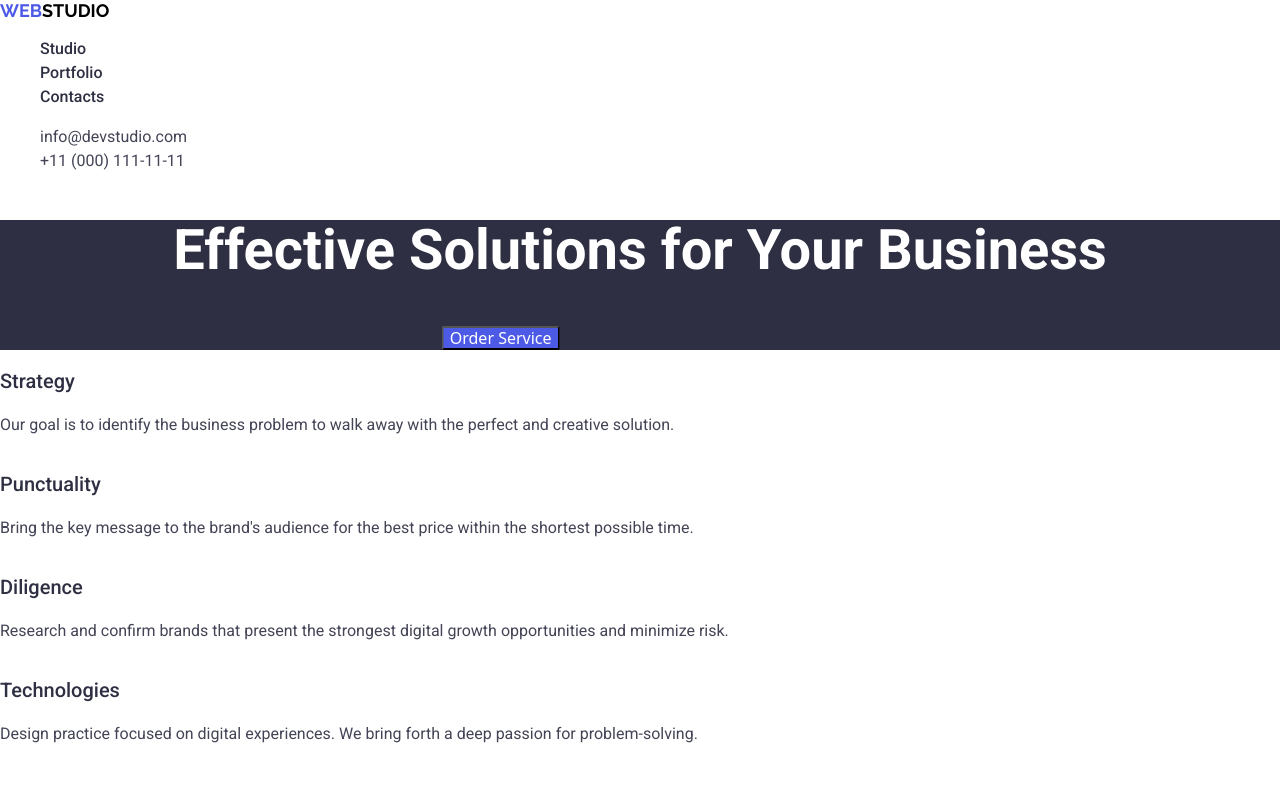
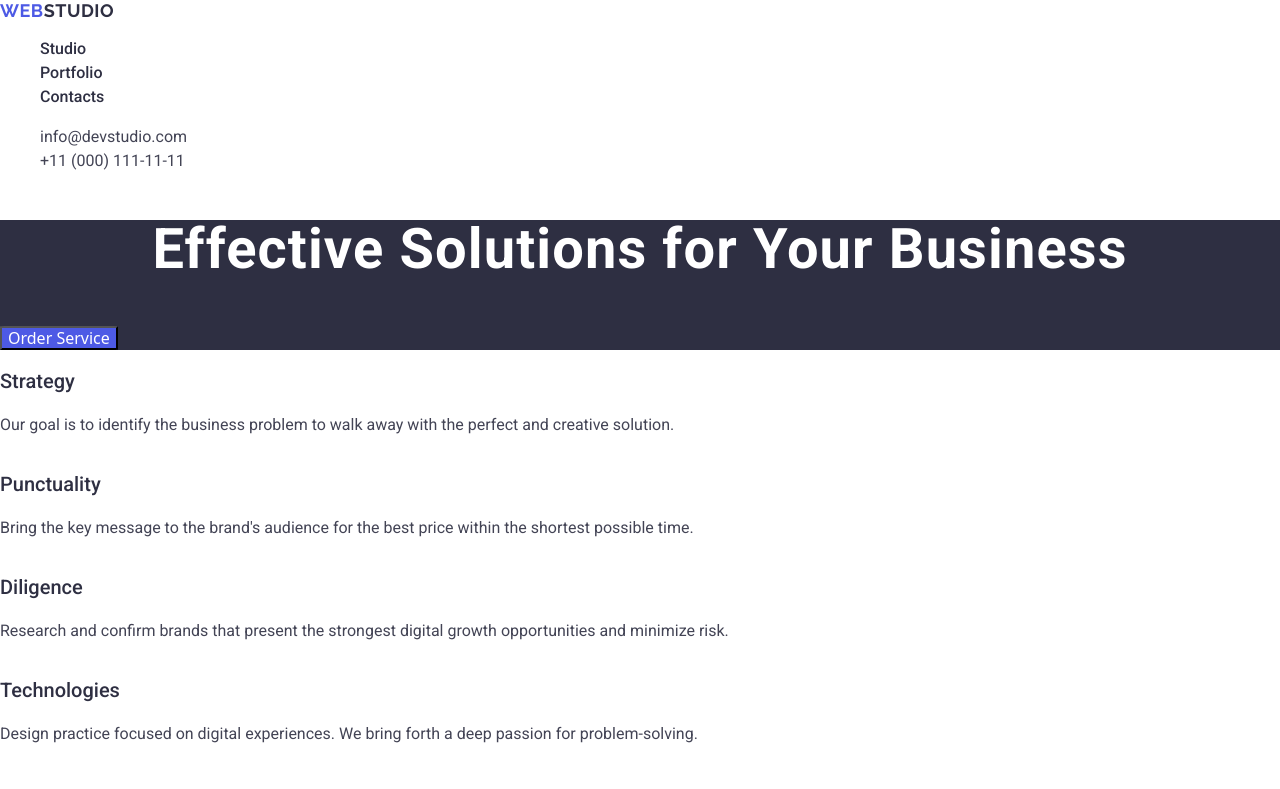
Before and after one commit to IbrahimYigitYilmaz/goit-markup-hw-02, a plain HTML site: page index.html in a window 1280 px wide. Shown: the top 789 px of the page. Drawn offline with nearby package versions, Linux system fonts and the light colour scheme.

Commit message:
fixing issues 3

```diff
--- a/css/style.css
+++ b/css/style.css
@@ -23,11 +23,11 @@ p {
   font-style: normal;
   font-size: 18px;
   line-height: 1.17;
-  letter-spacing: 0.03;
+  letter-spacing: 0.03em;
   text-transform: uppercase;
 }
 span {
-  color: black;
+  color: #2e2f42;
 }
 .menu_1 li {
   list-style: none;
@@ -44,6 +44,9 @@ span {
 }
 .menu_1 a:hover {
   color: #4d5ae5;
+}
+address {
+  font-style: normal;
 }
 .adress li {
   list-style: none;
@@ -72,13 +75,12 @@ h1 {
   font-size: 56px;
   font-weight: bold;
   text-align: center;
-  line-height: 60px;
-  letter-spacing: 2%;
+  line-height: 1.07;
+  letter-spacing: 0.02em;
 }
 .button {
   background-color: #4d5ae5;
   color: white;
-  transform: translate(375%);
   text-align: center;
   cursor: pointer;
   border-radius: 4%;
--- a/index.html
+++ b/index.html
@@ -47,8 +47,8 @@
     <!--End of Header-->
     <main>
       <section class="button_box">
-        <h1>Effective Solutions for Your Business</h1>
-        <input type="button" value="Order Service" class="button" />
+        <h1 class="biggest_text">Effective Solutions for Your Business</h1>
+        <button class="button">Order Service</button>
       </section>
       <!--Button Box END-->
       <section class="first_list">
```
